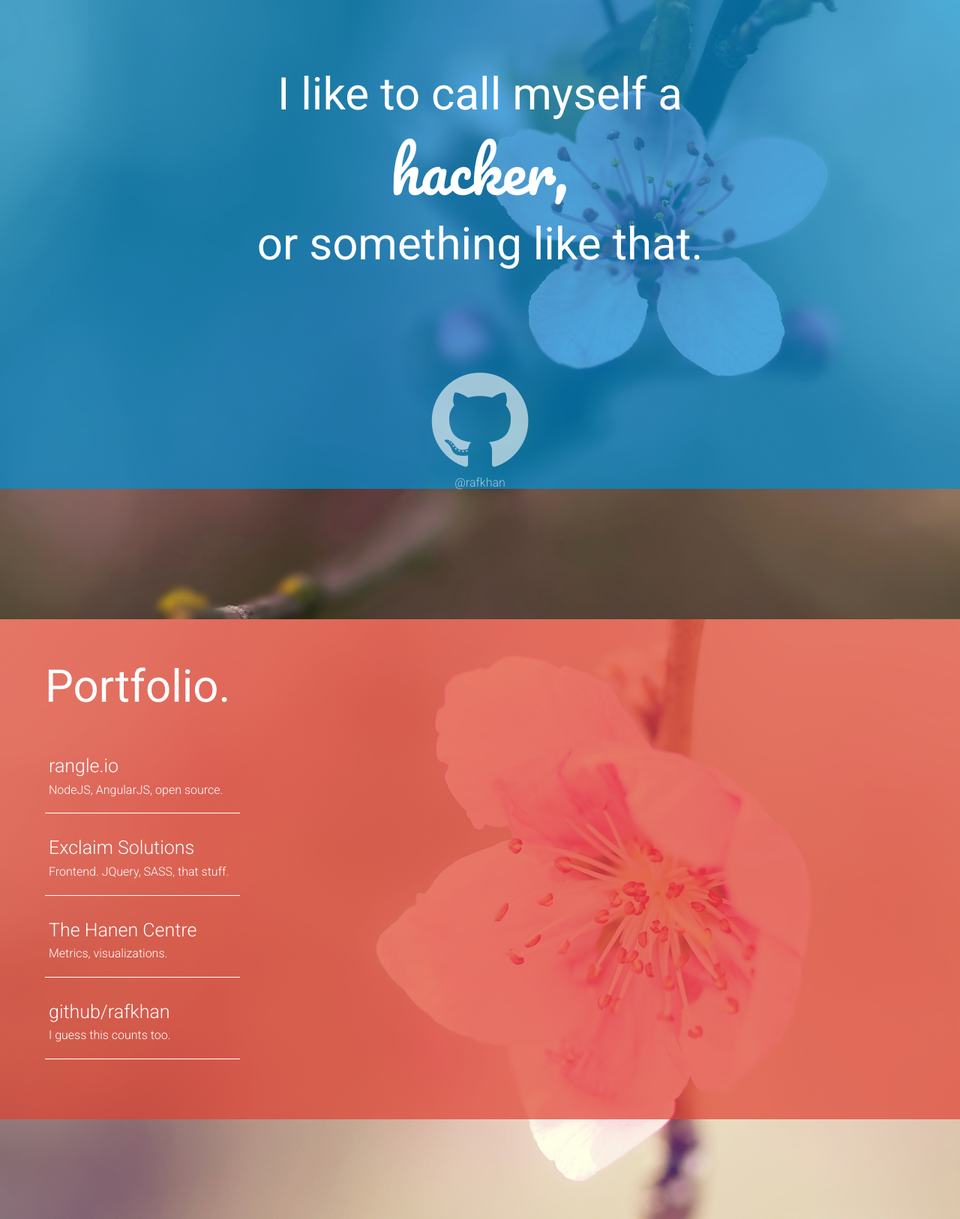
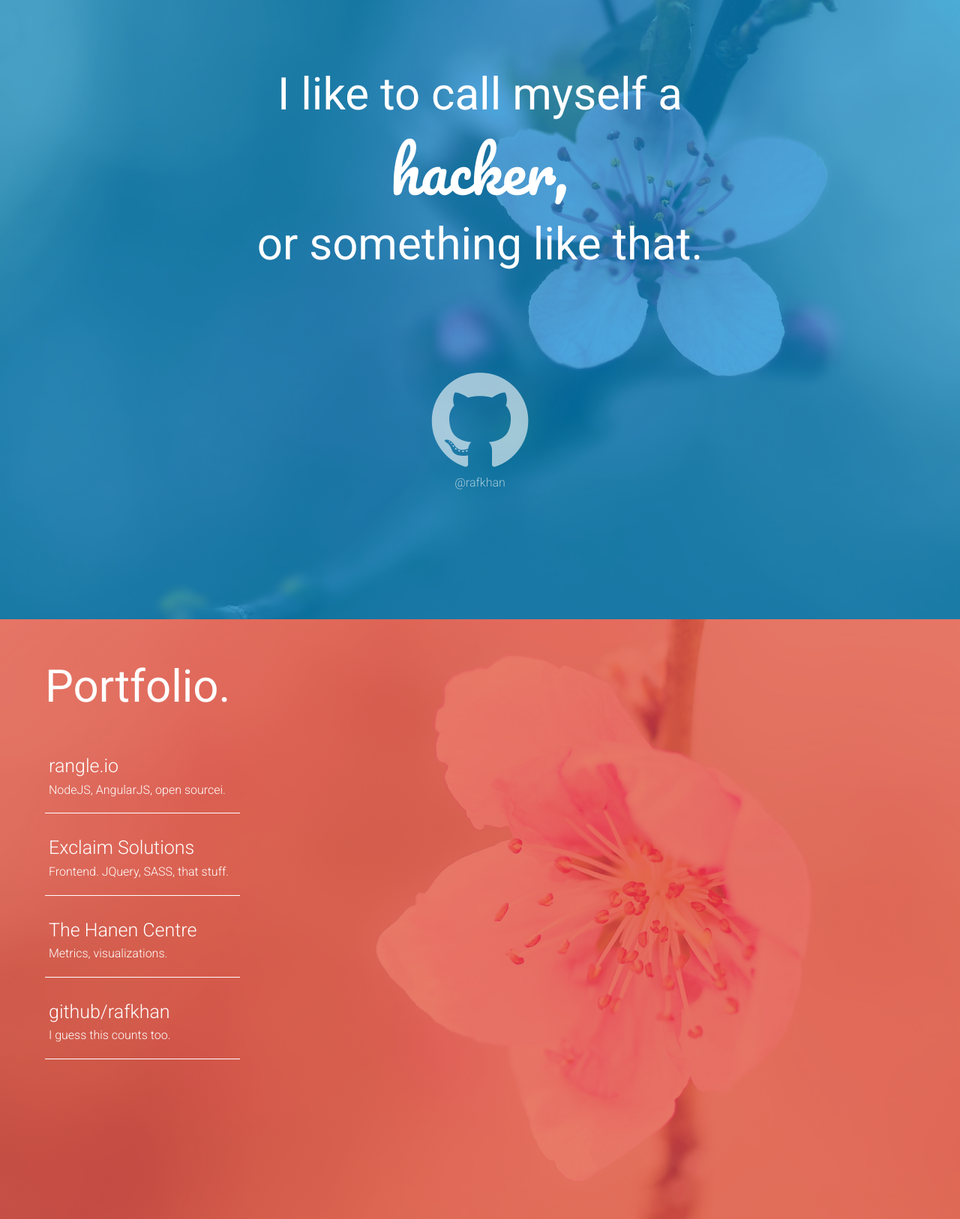
Before and after one commit to rafkhan/cherry-blossom, a website: page index.html in a window 1280 px wide. Shown: the part 854-2480 px from the top of the page at 75% size. Drawn offline with Linux system fonts and the light colour scheme.

Commit message:
min height breaks it :(

```diff
--- a/css/less/index.less
+++ b/css/less/index.less
@@ -16,7 +16,7 @@ a {
 }
 
 #blossom-header-container {
-  min-height: 100%;
+  height: 100%;
   width: 100%;
   background-image: url('../img/cb-bg.jpg');
   background-size: cover;
@@ -46,7 +46,7 @@ a {
 }
 
 #hacker-container {
-  min-height: 110%;
+  height: 110%;
   width: 100%;
   background-image: url('../img/cb2-bg.jpg');
   background-size: cover;
@@ -95,7 +95,7 @@ a {
 }
 
 #portfolio-container {
-  min-height: 100%;
+  height: 100%;
   width: 100%;
   background-image: url('../img/cb4-bg.jpg');
   background-size: cover;
--- a/index.html
+++ b/index.html
@@ -52,7 +52,7 @@
           <div class="portfolio-items">
             <a href="http://rangle.io" class="item">
               <span class="workplace">rangle.io</span>
-              NodeJS, AngularJS, open source.
+              NodeJS, AngularJS, open sourcei.
             </a>
 
             <a href="http://www.exclaimsolutions.com/" class="item">
```
Also changed, not shown: css/index.css.
